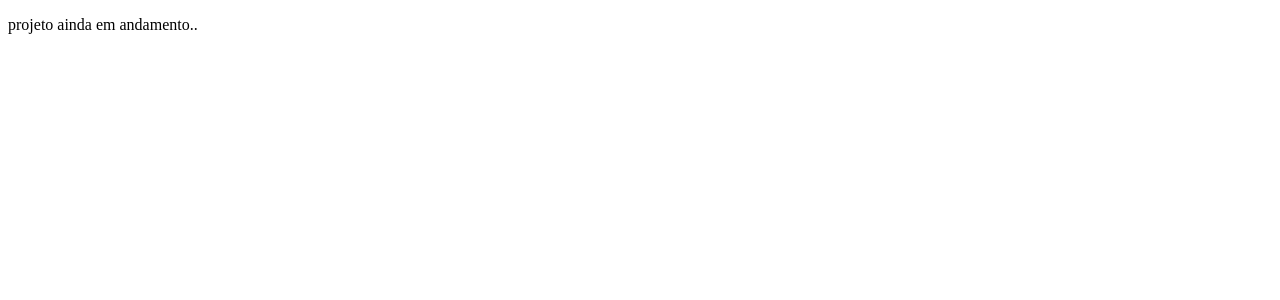
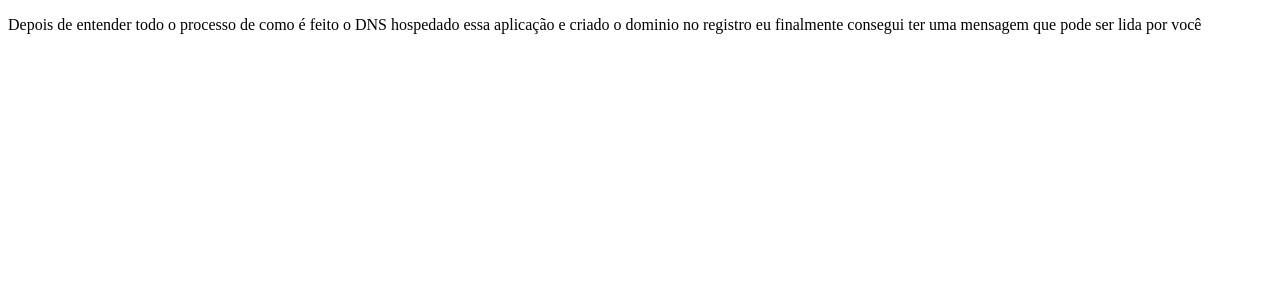
Before and after one commit to Fabio-k/Clone-Tabnews, a Next.js app: page /clonetabnews in a window 1280 px wide. Shown: the top 300 px of the page. Built offline with nearby package versions, Linux system fonts and the light colour scheme.

Commit message:
adiciona a mensagem

```diff
--- a/pages/clonetabnews/index.js
+++ b/pages/clonetabnews/index.js
@@ -1,5 +1,11 @@
 function Home() {
-  return <p>projeto ainda em andamento..</p>;
+  return (
+    <p>
+      Depois de entender todo o processo de como é feito o DNS hospedado essa
+      aplicação e criado o dominio no registro eu finalmente consegui ter uma
+      mensagem que pode ser lida por você
+    </p>
+  );
 }
 
 export default Home;
```
